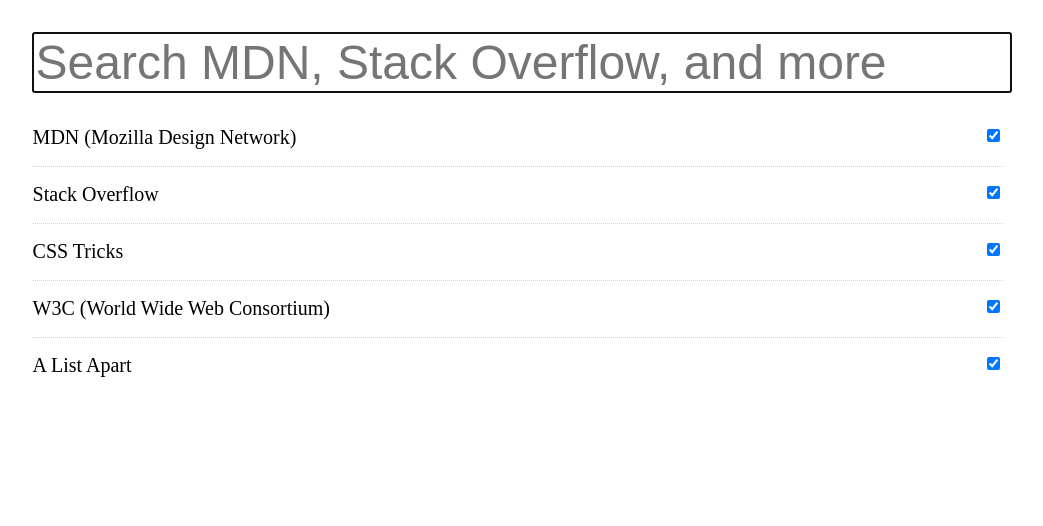
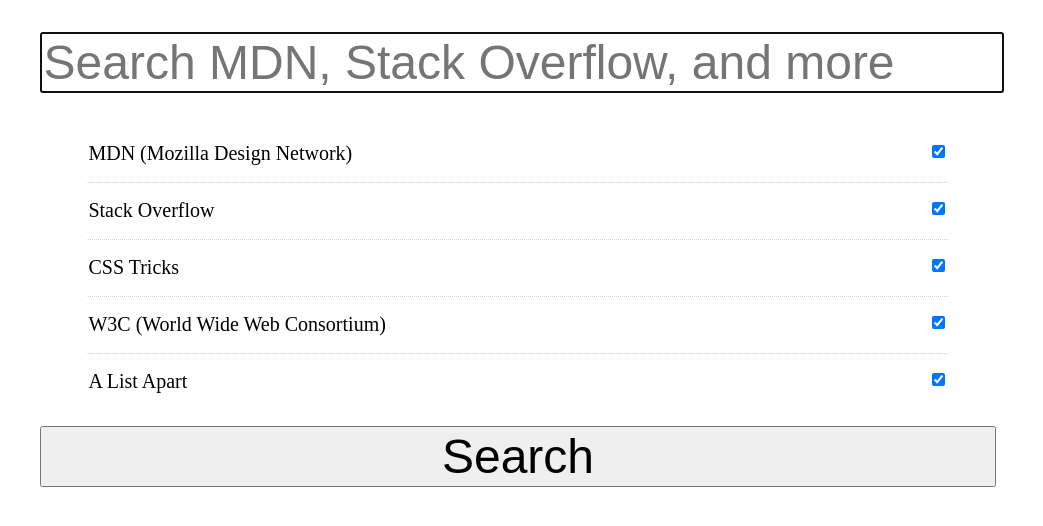
Before and after one commit to nathanallen/search, a plain HTML site: page index.html in a window 1280 px wide. Shown: the whole page, without its empty margins (122-1165 px from the left). Drawn offline with nearby package versions, Linux system fonts and the light colour scheme.

Commit message:
MVP using an iframe to display duckduckgo results

```diff
--- a/index.html
+++ b/index.html
@@ -8,8 +8,14 @@
   </head>
 
   <body>
-    <input type="text" id="search" placeholder="Search MDN, Stack Overflow, and more" autofocus>
-    <div id="whitelist"></div>
+    <form>
+      <input name="q" type="text" id="search" placeholder="Search MDN, Stack Overflow, and more" autofocus autocomplete='off'>
+      <div id="collapse">
+        <div id="whitelist"></div>
+        <input type='submit' value="Search">
+      </div>
+    </form>
+    <div id='search-results-target'></div>
   </body>
 
   <script>
--- a/search.css
+++ b/search.css
@@ -1,11 +1,16 @@
-body {
-  margin: 4vh 12vw;
+form {
+ margin: 4vh 12vw;
 }
 
 input#search {
   font-size: 3em;
   width: 100%;
   margin-bottom: 2vh;
+}
+
+#whitelist {
+  margin: 2vh auto;
+  width: 90%;
 }
 
 #whitelist label {
@@ -31,3 +36,15 @@ input#search {
 #whitelist input {
   float: right;
 }
+
+input[type=submit] {
+  display: block;
+  width: 100%;
+  font-size: 3em;
+  margin: 0 auto;
+}
+
+iframe {
+  width: 100%;
+  height: 95vh;
+}
--- a/search.js
+++ b/search.js
@@ -6,17 +6,24 @@ var whitelist = [
   {name: "A List Apart", link: "alistapart.com"},
 ]
 
-var query_filter = whitelist.map(function(obj, i){return "site:" + obj.link}).join(' OR ')
+$(document).ready(function(){
+  var target = $('body #whitelist')
 
-function buildSearchOption(obj, target) {
-  var target = $('body #whitelist')
-  target.append("<label>"  +  obj.name + "<input type='checkbox' checked></label>")
-}
-
-$(document).ready(function(){
-
+  function buildSearchOption(obj) {
+    target.append("<label>" + obj.name + "<input name='site' type='checkbox' value='" + obj.link + "' checked></label>")
+  }
 
   whitelist.forEach(buildSearchOption)
 
-  $('input').val( )
+  $('form').submit(function(){
+    var query_str = $(this).serialize(), // e.g. "q=dom&site=developer.mozilla.org&site=stackoverflow.com"
+        my_query = query_str.slice(2)
+                            .replace(/&/, '+') // replace first ampersand with a space;
+                            .replace(/&/g, '+OR+') // the rest are seperated by 'OR'
+                            .replace(/=/g, ':')
+    $('body #search-results-target').html("<iframe src='" + "https://duckduckgo.com/?q=" + my_query +"'>")
+    $('form #collapse').hide()
+    return false
+  })
+
 })
```
